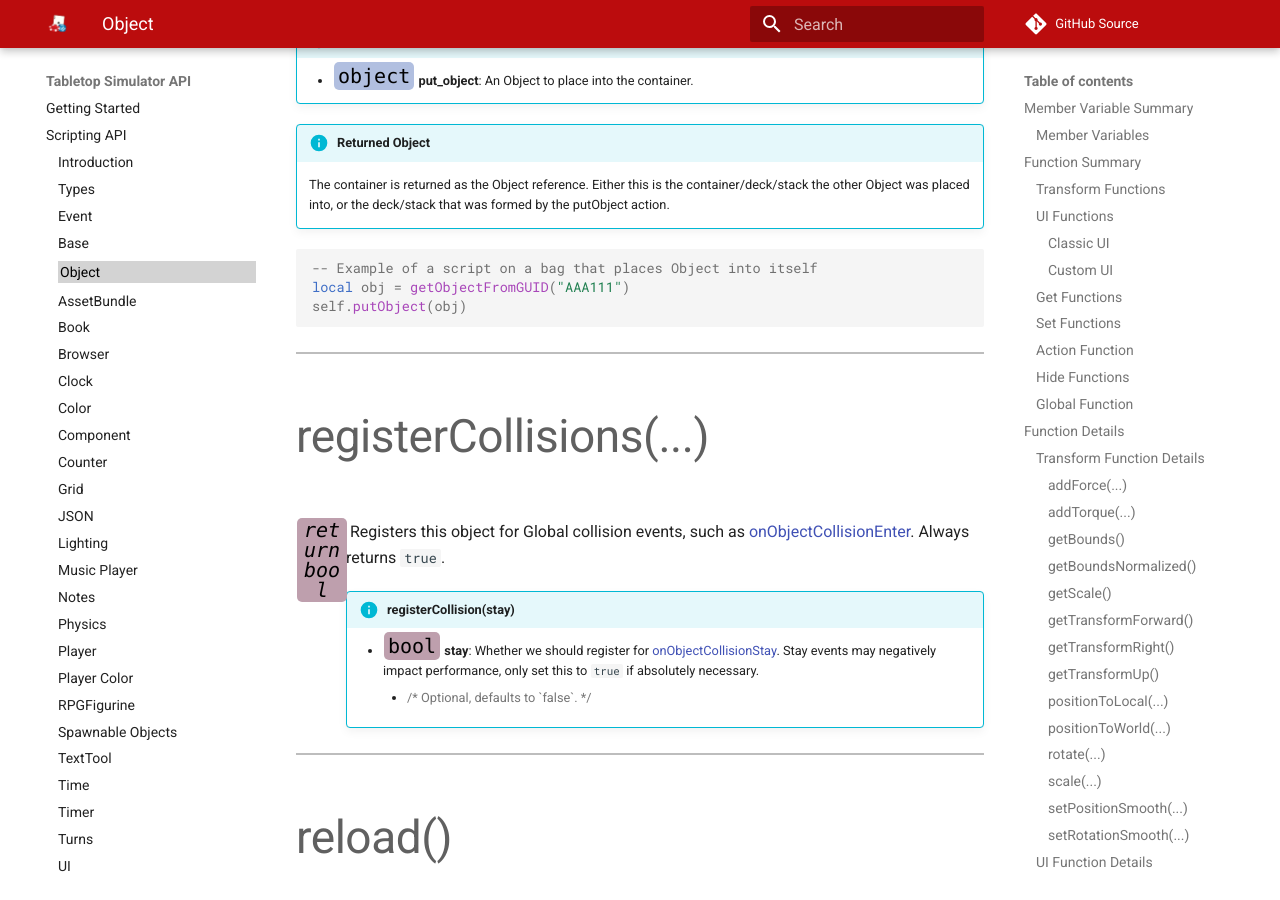
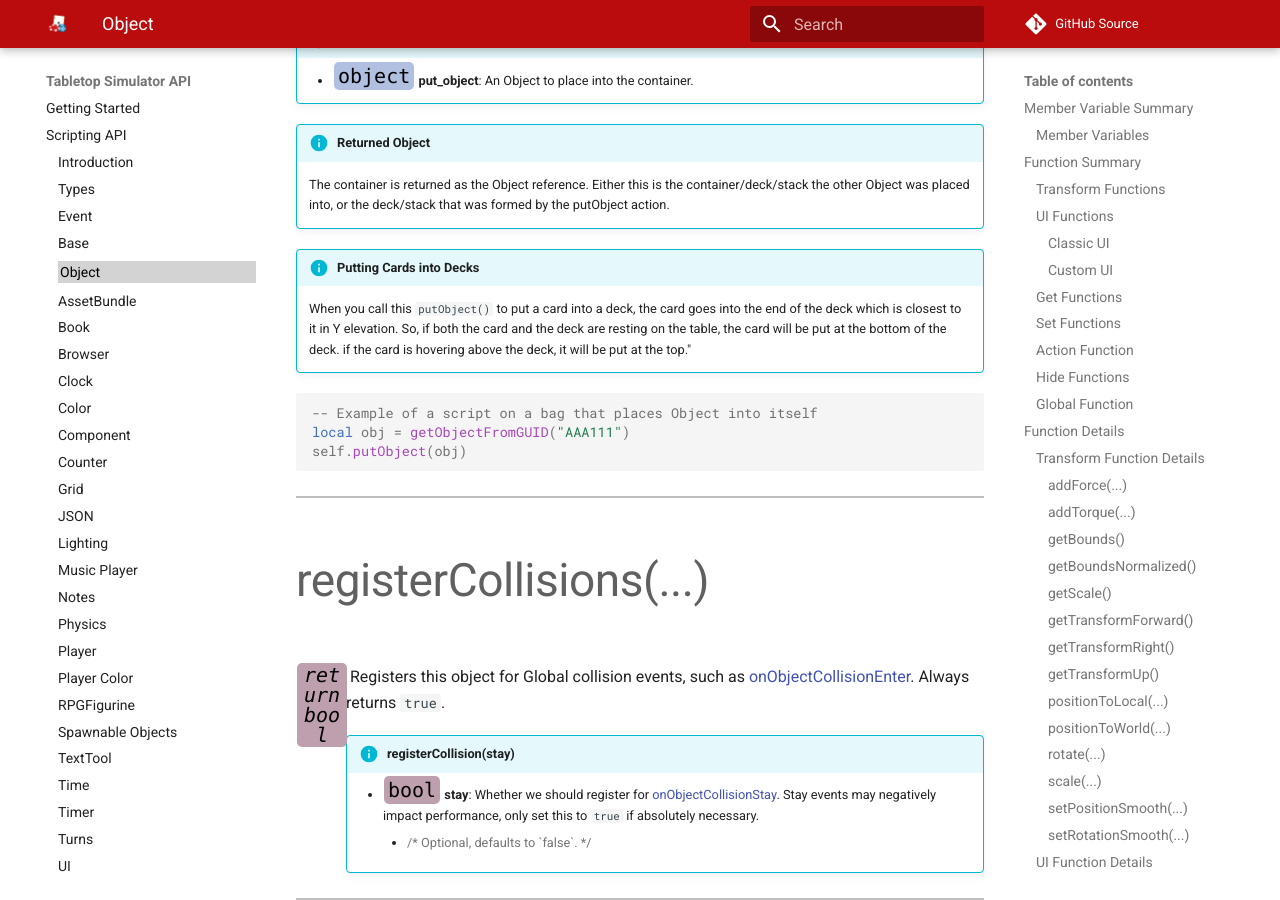
Before and after one commit to Berserk-Games/Tabletop-Simulator-API, an MkDocs documentation site: the page built from docs/object.md, in a window 1280 px wide and 900 px high, scrolled down 43745 px. Built offline with MkDocs 1.6.1 and Material for MkDocs 9.7.7, drawn with Linux system fonts in a browser that asks for light colours; comment, search, counter and statistics services are not loaded.

Commit message:
added infobox about y-alignment of decks in putObject(). see issue tts-community/api#25

````diff
--- a/docs/object.md
+++ b/docs/object.md
@@ -1367,11 +1367,14 @@ self.jointTo(obj, {
 
 [<span class="ret obj"></span>](types.md)&nbsp;Places an object into a container (chip stacks/bags/decks). If neither Object is a container, but they are able to be combined (like with 2 cards), then they form a deck/stack.
 
-!!!info "putObject(put_object)"
-	* [<span class="tag obj"></span>](types.md) **put_object**: An Object to place into the container.
-
-!!!info "Returned Object"
-	The container is returned as the Object reference. Either this is the container/deck/stack the other Object was placed into, or the deck/stack that was formed by the putObject action.
+!!! info "putObject(put_object)"
+	  * [<span class="tag obj"></span>](types.md) **put_object**: An Object to place into the container.
+
+!!! info "Returned Object"
+    The container is returned as the Object reference. Either this is the container/deck/stack the other Object was placed into, or the deck/stack that was formed by the putObject action.
+
+!!! info "Putting Cards into Decks"
+    When you call this `putObject()` to put a card into a deck, the card goes into the end of the deck which is closest to it in Y elevation. So, if both the card and the deck are resting on the table, the card will be put at the bottom of the deck. if the card is hovering above the deck, it will be put at the top."
 
 ``` Lua
 -- Example of a script on a bag that places Object into itself
````
